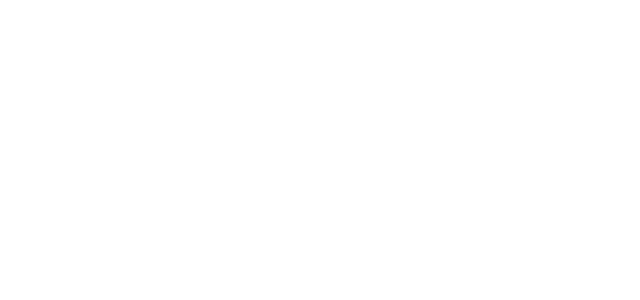
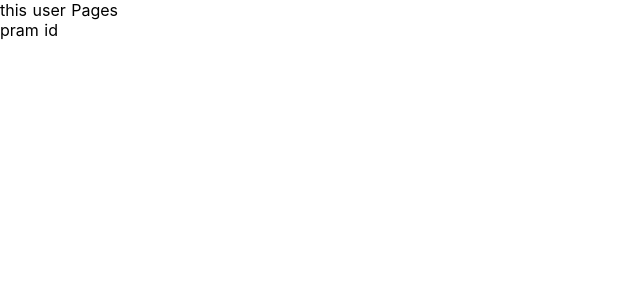
Before and after one commit to ikuosaito1989/nuxtjs-input, a Nuxt app in the folder myApp/: page /user/1 in a window 1280 px wide. Before the commit this address had no page. Shown: the top 300 px of the page, without its empty margins (0-640 px from the left). Built offline with nearby package versions, Linux system fonts and the light colour scheme.

Commit message:
動的routingを学んだ

```diff
--- /dev/null
+++ b/myApp/pages/user/_id.vue
@@ -0,0 +1,8 @@
+<template>
+  <div>
+    <div>this user Pages</div>
+    <div>pram id</div>
+  </div>
+</template>
+
+<script></script>
```
